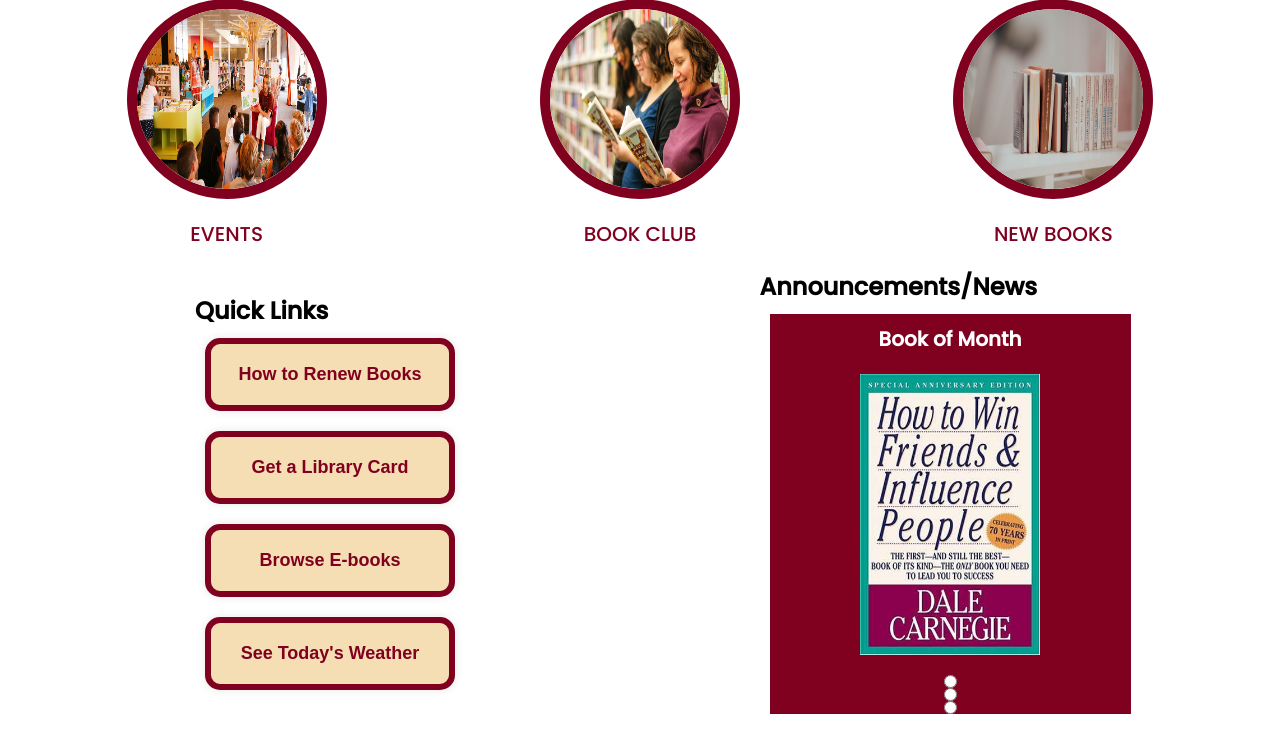
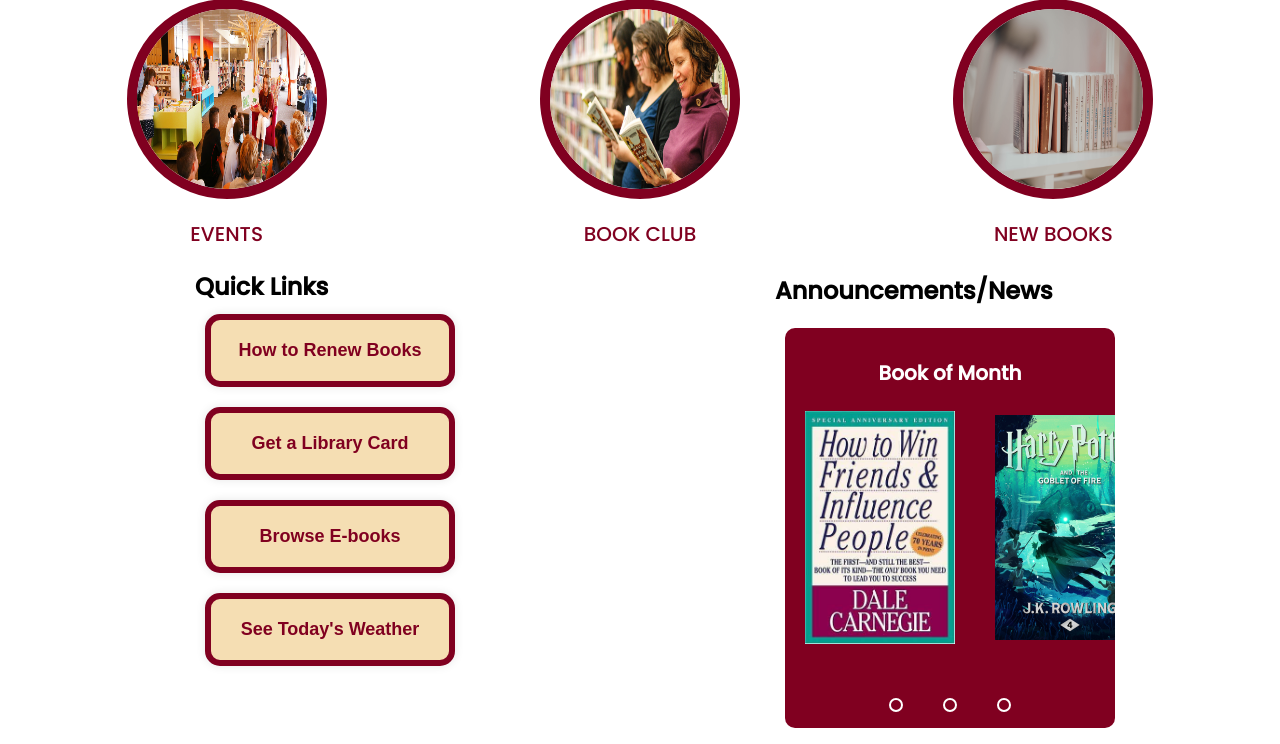
Before and after one commit to StephanieNhiLe/EDGE-Entrepreneurial-Center, a PHP site: page / in a window 1280 px wide. Shown: the part 401-1145 px from the top of the page. Run offline with PHP 8.4, Linux system fonts and the light colour scheme; some libraries are stand-ins or nearby versions.

Commit message:
add buttons and sliders

```diff
--- a/index.html
+++ b/index.html
@@ -80,12 +80,30 @@
 
                 <div class="news">
                     <h2 class="title">Announcements/News</h2>
+                    <h2 class="sub-title">Book of Month</h2>
                     <div class="display-sliding">
-                        <h2 class="sub-title">Book of Month</h2>
-                        <img class="book-sliding" src="./img/book-sample.jpg" alt="book-sample">
                         <input type="radio" name="radio-btn" id="radio1">
                         <input type="radio" name="radio-btn" id="radio2">
                         <input type="radio" name="radio-btn" id="radio3">
+                        <div class="slide first">
+                            <img src="./img/book-sample.jpg" alt="book-sample">
+                        </div>
+                        <div class="slide">
+                            <img src="./img/book-sample-2.jpg" alt="book-sample">
+                        </div>
+                        <div class="slide">
+                            <img src="./img/book-sample-3.jpg" alt="book-sample">
+                        </div>
+                        <div class="navigation-auto">
+                            <div class="auto-btn1"></div>
+                            <div class="auto-btn2"></div>
+                            <div class="auto-btn3"></div>
+                        </div>
+                    </div>
+                    <div class="navigation-mannual">
+                        <label for="radio1" class="manual-btn"></label>
+                        <label for="radio2" class="manual-btn"></label>
+                        <label for="radio3" class="manual-btn"></label>
                     </div>
                 </div>
             </section>
--- a/style.css
+++ b/style.css
@@ -143,24 +143,83 @@
 .sub-title {
     color: white;
     font-size: 20px;
-    margin-top: 10px;
+    margin-top: 50px;
+    margin-bottom: -70px;
+    z-index: 1;
+    position: relative;
+    display: flex;
+    justify-content: center;
 }
 
-.book-sliding{
+/* .book-sliding{
     display: flex;
-    width: 50%;
+    width: 150px;
     margin: 20px;
     align-items: center;
+} */
 
+.news {
+    width: 350px;
+    height: 400px;
 }
-
 .display-sliding {
+    position: relative;
     background: #800020;
     height: 100%;
     display: flex;
-    flex-direction: column;
+    /* flex-direction: column; */
     justify-content: space-around;
     justify-items: center;
     align-items: center;
     margin: 10px;
+    border-radius: 10px;
+    overflow: hidden;
+
 }
+
+.display-sliding input {
+    display: none;
+}
+
+.slide img {
+    display: flex;
+    width: 150px;
+    margin: 20px;
+    align-items: center;
+}
+
+/* mannual Slide navigation */
+.navigation-mannual {
+    position: relative;
+    margin-top: -40px;
+    display: flex;
+    justify-content: center;
+}
+
+.manual-btn {
+    border: 2px solid white;
+    padding: 5px;
+    border-radius: 10px;
+    cursor: pointer;
+    transition: 1s;
+}
+
+.manual-btn:not(:last-child) {
+    margin-right: 40px;
+}
+
+.manual-btn:hover {
+    background: white;
+}
+
+#radio1:checked ~ .first{
+    margin-left: 0;
+}
+
+#radio2:checked ~ .first{
+    margin-left: -30%;
+}
+
+#radio3:checked ~ .first{
+    margin-left: -66%;
+}
```
Also changed, not shown: img/book-sample-2.jpg (added), img/book-sample-3.jpg (added).
